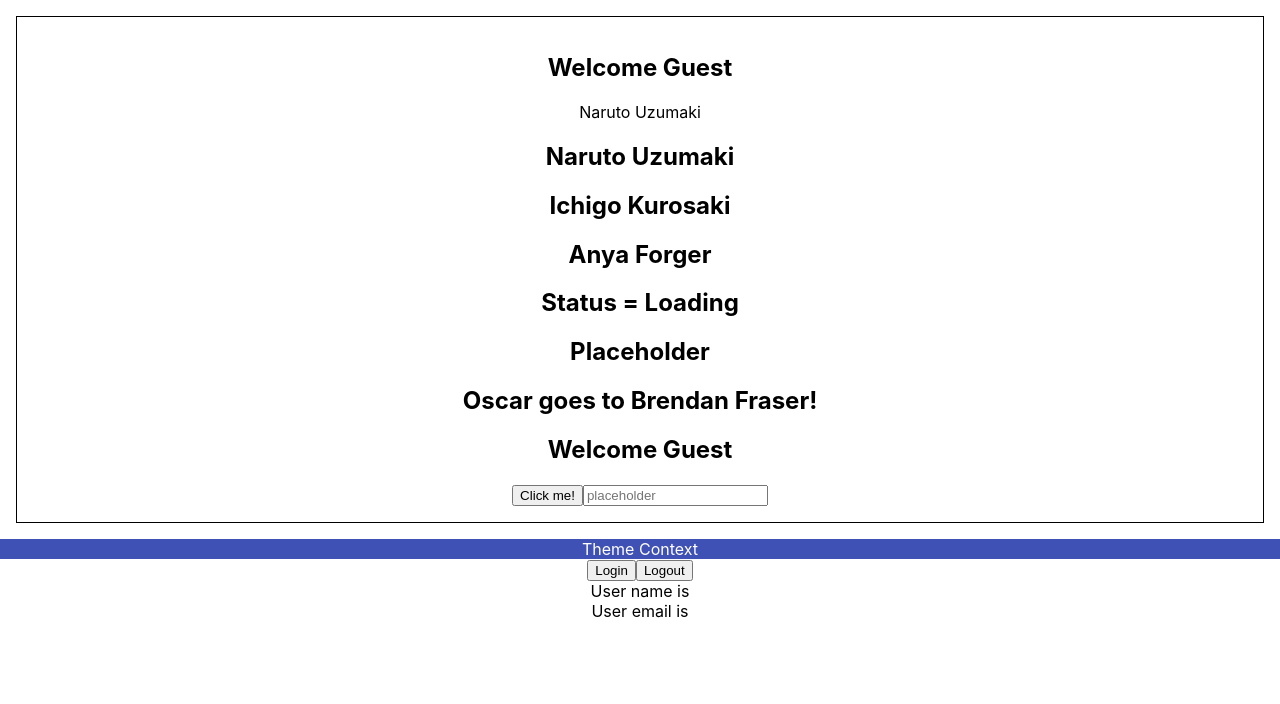
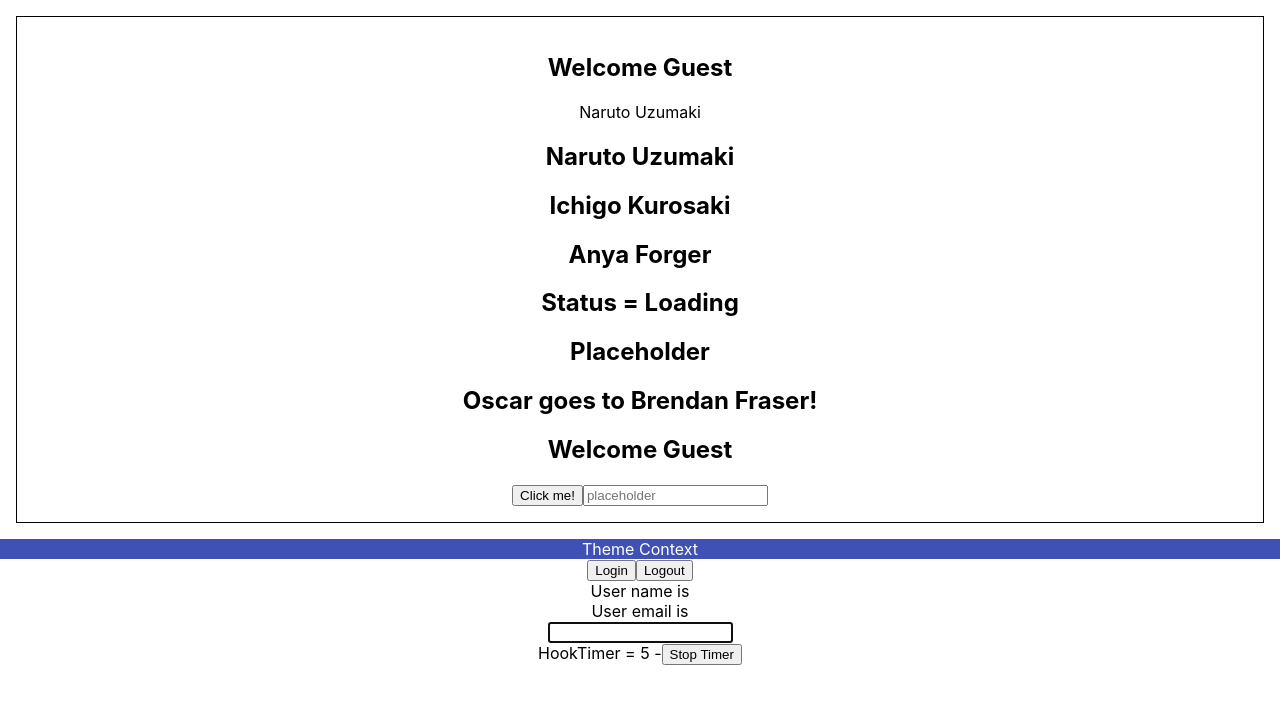
Before and after one commit to henryrding/practice, a React (Create React App) app in the folder typescript1/my-app/: page / in a window 1280 px wide. Shown: the top 704 px of the page. Built offline with nearby package versions, Linux system fonts and the light colour scheme; the HTML template or start-up script is replaced by a standard one.

Commit message:
useRef hook: dom and mutable ref.

```diff
--- a/typescript1/my-app/src/App.tsx
+++ b/typescript1/my-app/src/App.tsx
@@ -11,6 +11,8 @@
 import { Oscar } from './components/Oscar';
 import { Person } from './components/Person';
 import { PersonList } from './components/PersonList';
+import { DomRef } from './components/ref/DomRef';
+import { MutableRef } from './components/ref/MutableRef';
 import { Status } from './components/Status';
 
 function App() {
@@ -61,6 +63,8 @@
       <UserContextProvider>
         <User />
       </UserContextProvider>
+      <DomRef />
+      <MutableRef />
     </div>
   );
 }
--- /dev/null
+++ b/typescript1/my-app/src/components/ref/DomRef.tsx
@@ -0,0 +1,15 @@
+import { useRef, useEffect } from 'react';
+
+export const DomRef = () => {
+  const inputRef = useRef<HTMLInputElement>(null);
+
+  useEffect(() => {
+    inputRef.current?.focus();
+  }, []);
+
+  return (
+    <div>
+      <input type="text" ref={inputRef} />
+    </div>
+  );
+};
--- /dev/null
+++ b/typescript1/my-app/src/components/ref/MutableRef.tsx
@@ -0,0 +1,27 @@
+import { useState, useRef, useEffect } from 'react';
+
+export const MutableRef = () => {
+  const [timer, setTimer] = useState(0);
+  const interValRef = useRef<number | null>(null);
+
+  const stopTimer = () => {
+    if (interValRef.current) window.clearInterval(interValRef.current);
+  };
+
+  useEffect(() => {
+    interValRef.current = window.setInterval(() => {
+      setTimer((timer) => timer + 1);
+    }, 1000);
+
+    return () => {
+      stopTimer();
+    };
+  }, []);
+
+  return (
+    <div>
+      HookTimer = {timer} -
+      <button onClick={() => stopTimer()}>Stop Timer</button>
+    </div>
+  );
+};
```
